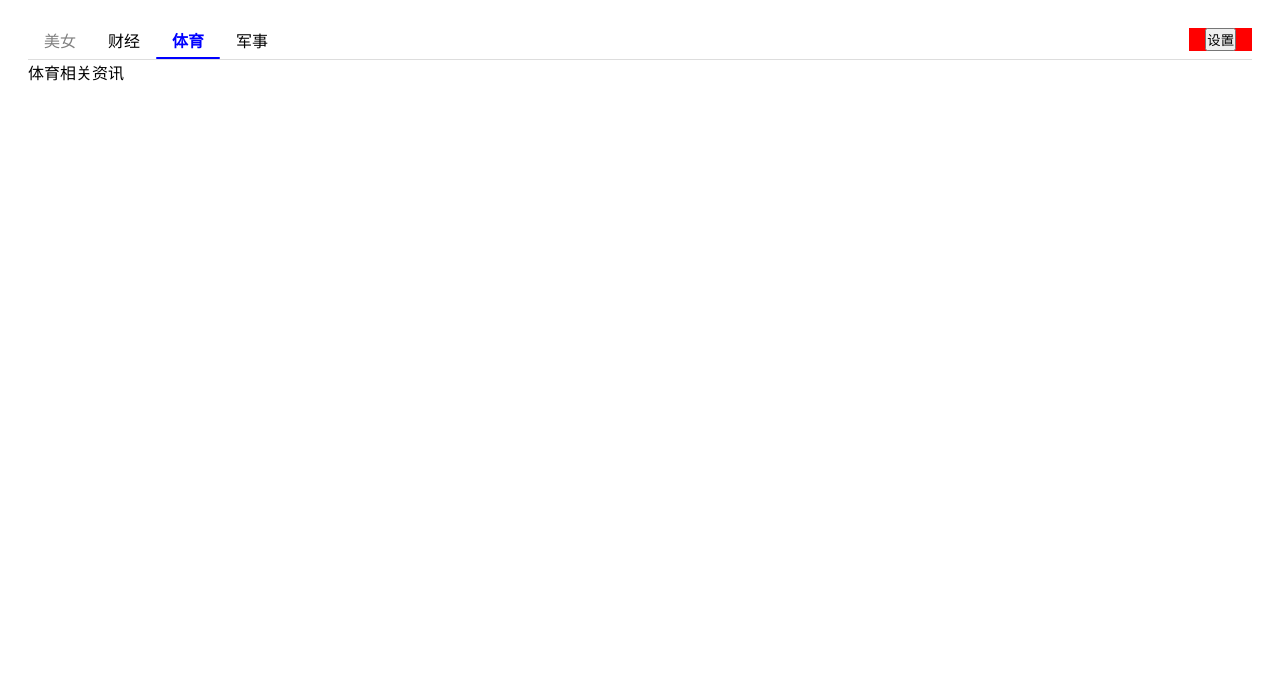
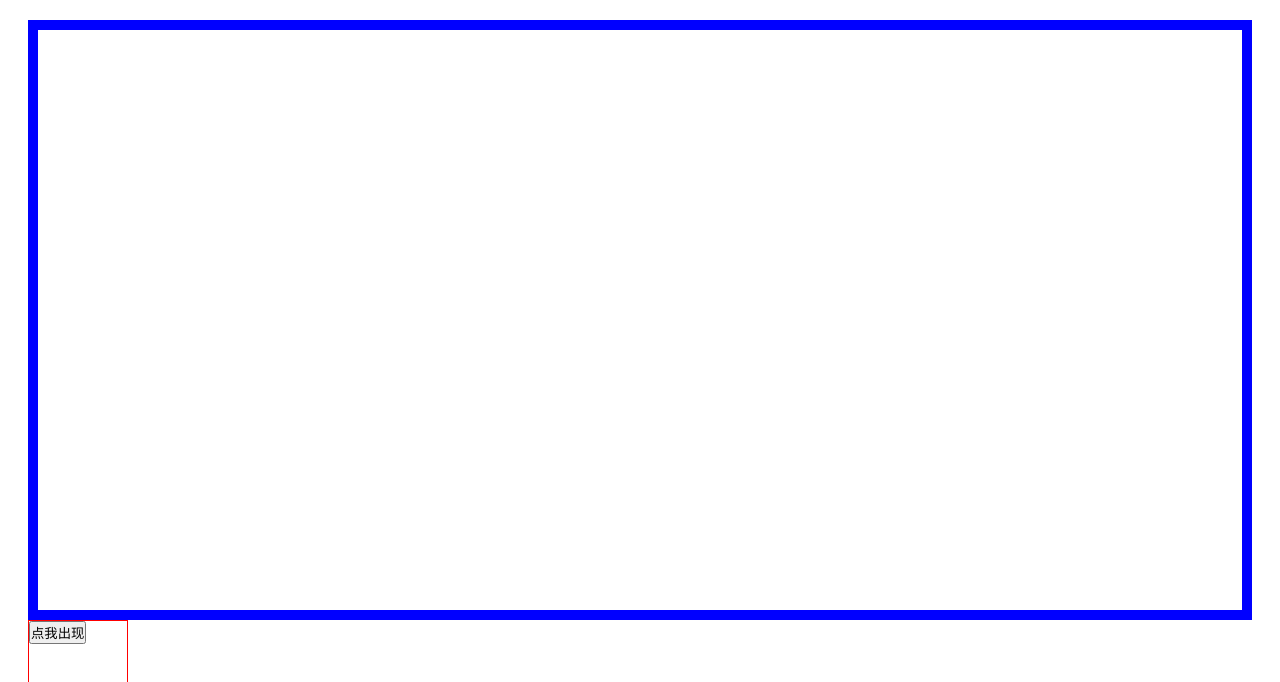
Before and after one commit to sulimi/sim-ui, a Vue app: page / in a window 1280 px wide. Shown: the top 682 px of the page. Built offline with nearby package versions, Linux system fonts and the light colour scheme.

Commit message:
气泡组件：创建，解决冒泡，overflow、等问题

```diff
--- a/App.vue
+++ b/App.vue
@@ -1,26 +1,24 @@
 <template>
   <div id="app">
-    <g-tabs :selected.sync="selectedTab" >
-      <g-tabs-head>
-        <template slot="actions"><button>设置</button></template>
-        <g-tabs-item name="woman" disabled>美女</g-tabs-item>
-        <g-tabs-item name="finance">财经</g-tabs-item>
-        <g-tabs-item name="sports">体育</g-tabs-item>
-        <g-tabs-item name="military">军事</g-tabs-item>
-      </g-tabs-head>
+    <div style="height:600px;border: 10px solid blue;"></div>
+    <div >
+      <div style="overflow: hidden;width: 100px;height: 100px;border: 1px solid red;">
+        <g-popover>
 
-      <g-tabs-body>
-        <g-tabs-pane name="woman">美女相关资讯</g-tabs-pane>
-        <g-tabs-pane name="finance">财经相关资讯</g-tabs-pane>
-        <g-tabs-pane name="sports">体育相关资讯</g-tabs-pane>
-        <g-tabs-pane name="military">军事相关资讯</g-tabs-pane>
-      </g-tabs-body>
-    </g-tabs>
+          <template slot="content">
+            <div class="content">hi，这里是气泡框</div>
+          </template>
+          <button>点我出现</button>
+        </g-popover>
+      </div>
+    </div>
   </div>
+
 </template>
 
 <script>
   import Button from './src/components/button/Button';
+
   export default {
     components: {Button},
     data() {
@@ -52,6 +50,12 @@
   @import "src/assets/reset.scss";
   @import "src/assets/helper.scss";
 
+  .content {
+    width: 100px;
+    height: 100px;
+    border: 1px solid #666666;
+    overflow: hidden;
+  }
 
   html {
     --button-bg: white;
--- a/main.js
+++ b/main.js
@@ -18,6 +18,7 @@ import TabsHead from './src/components/tab/TabsHead.vue';
 import TabsBody from './src/components/tab/TabsBody.vue';
 import TabsItem from './src/components/tab/TabsItem.vue';
 import TabsPane from './src/components/tab/TabsPane.vue';
+import Popover from './src/components/popover/Popover.vue';
 
 Vue.use(plugin);
 
@@ -41,6 +42,8 @@ Vue.component('g-tabs-head', TabsHead);
 Vue.component('g-tabs-body', TabsBody);
 Vue.component('g-tabs-item', TabsItem);
 Vue.component('g-tabs-pane', TabsPane);
+
+Vue.component('g-popover', Popover);
 new Vue({
   render: h => h(App)
 }).$mount('#app');
--- /dev/null
+++ b/src/components/popover/Popover.vue
@@ -0,0 +1,50 @@
+<template>
+  <div class="popover" @click.stop="toggle">
+    <div ref="contentWrapper" v-show="visible" class="content-wrapper" @click.stop>
+      <slot name="content"></slot>
+    </div>
+    <span ref="triggerWrapper">
+          <slot></slot>
+    </span>
+  </div>
+</template>
+<script>
+  export default {
+    data() {
+      return {visible: false};
+    },
+    methods: {
+      toggle() {
+        this.visible = !this.visible;
+        if (this.visible === true) {
+          document.body.appendChild(this.$refs.contentWrapper);
+          let {top, left} = this.$refs.triggerWrapper.getBoundingClientRect();
+          this.$refs.contentWrapper.style.left = left + window.scrollX + 'px';
+          this.$refs.contentWrapper.style.top = top + window.scrollY + 'px';
+          let eventHandler = () => {
+            document.removeEventListener('click', eventHandler);
+            this.visible = false;
+            console.log(1);
+
+          };
+          document.addEventListener('click', eventHandler);
+
+        }else {
+          console.log(2);
+        }
+      }
+    },
+  };
+</script>
+<style lang="scss" scoped>
+  .popover {
+    display: inline-block;
+    vertical-align: top;
+    position: relative;
+  }
+
+  .content-wrapper {
+    position: absolute;
+    transform: translateY(-100%)
+  }
+</style>
--- a/src/components/tab/TabsHead.vue
+++ b/src/components/tab/TabsHead.vue
@@ -17,7 +17,7 @@
         let {left: tabsLeft} = this.$el.getBoundingClientRect();
         let {width,left} = vm.$el.getBoundingClientRect();
         this.$refs.line.style.width = `${width}px`;
-        this.$refs.line.style.left = `${left-tabsLeft}px`;
+        this.$refs.line.style.left = `${left-tabsLeft-window.scrollX}px`;
       });
     }
   };
```
